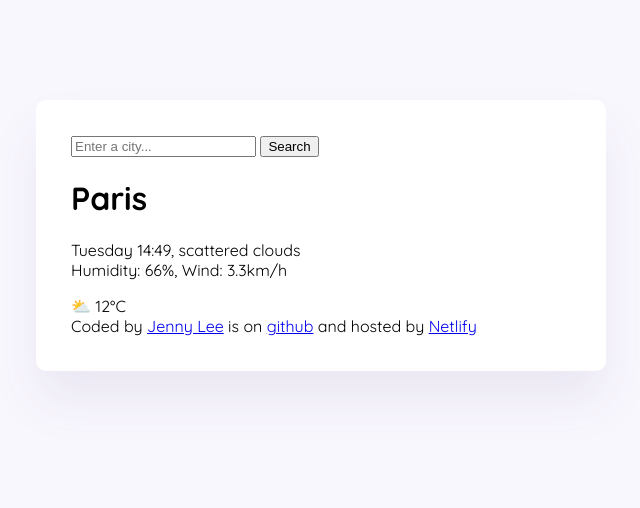
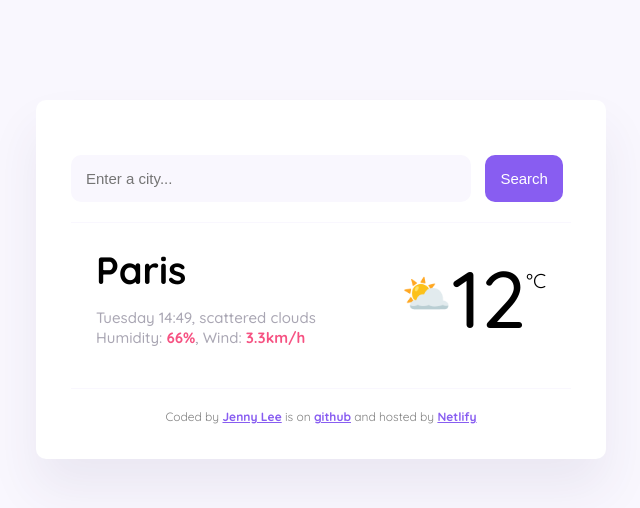
Before and after one commit to whaleism/jennys-weather-app-p, a plain HTML site: page index.html in a window 1280 px wide. Shown: the whole page, without its empty margins (319-959 px from the left). Drawn offline with Linux system fonts and the light colour scheme.

Commit message:
Added basic css

```diff
--- a/index.html
+++ b/index.html
@@ -16,22 +16,33 @@
   <body>
     <div class="weather-app">
       <header>
-        <form>
-          <input type="search" placeholder="Enter a city..." required />
-          <input type="submit" value="Search" />
+        <form class="search-form">
+          <input
+            type="search"
+            placeholder="Enter a city..."
+            class="search-form-input"
+            required
+          />
+          <input type="submit" value="Search" class="search-form-button" />
         </form>
       </header>
 
       <main>
-        <div>
-          <h1>Paris</h1>
-          <p>
-            Tuesday 14:49, scattered clouds
-            <br />
-            Humidity: 66%, Wind: 3.3km/h
-          </p>
+        <div class="weather-app-data">
+          <div>
+            <h1 class="weather-app-city">Paris</h1>
+            <p class="weather-app-details">
+              Tuesday 14:49, scattered clouds
+              <br />
+              Humidity: <strong>66%</strong>, Wind: <strong>3.3km/h</strong>
+            </p>
+          </div>
+          <div class="weather-app-con">
+            <div class="weather-app-icon">⛅</div>
+            <div class="weather-app-temp-value">12</div>
+            <div class="weahter-app-temp-unit">°C</div>
+          </div>
         </div>
-        <div>⛅ 12°C</div>
       </main>
 
       <footer>
--- a/src/styles.css
+++ b/src/styles.css
@@ -3,7 +3,33 @@ body {
   font-family: "Quicksand", sans-serif;
 }
 
+a {
+  color: #885df1;
+}
+
+header {
+  border-bottom: 1px solid #f9f7fe;
+  padding: 20px 0 20px 0;
+}
+
+main {
+  padding: 25px;
+}
+
+footer {
+  border-top: 1px solid #f9f7fe;
+  color: rgba(0, 0, 0, 0.5);
+  font-size: 12px;
+  padding: 20px 0 0 0;
+  text-align: center;
+}
+
+footer a {
+  font-weight: 700;
+}
+
 .weather-app {
+  /* container*/
   background-color: white;
   border-radius: 10px;
   box-shadow: 0 30px 50px rgba(65, 50, 100, 0.08);
@@ -11,3 +37,66 @@ body {
   max-width: 500px;
   padding: 35px;
 }
+
+.search-form-input {
+  background-color: #f9f7fe;
+  border: none;
+  border-radius: 10px;
+  font-size: 15px;
+  padding: 15px;
+  width: 80%;
+}
+
+.search-form-button {
+  background-color: #885df1;
+  border: none;
+  border-radius: 10px;
+  color: white;
+  font-size: 15px;
+  margin: 0 0 0 10px;
+  padding: 15px;
+}
+
+.weather-app-data {
+  /* container around data, grid */
+  display: flex;
+  justify-content: space-between;
+}
+
+.weather-app-city {
+  font-size: 38px;
+  line-height: 45px;
+  margin: 0;
+}
+
+.weather-app-details {
+  color: rgba(39, 33, 66, 0.4);
+  font-size: 15px;
+  font-weight: 500;
+  line-height: 20px;
+}
+
+.weather-app-details strong {
+  color: #f65282;
+}
+
+.weather-app-con {
+  /* container around weather details, grid */
+  display: flex;
+}
+
+.weather-app-icon {
+  font-size: 40px;
+  margin: 20px 0 0 0;
+}
+
+.weather-app-temp-value {
+  font-size: 80px;
+  font-weight: 500;
+  margin: 0 0 15px 0;
+}
+
+.weahter-app-temp-unit {
+  font-size: 20px;
+  margin: 20px 0 0 0;
+}
```
